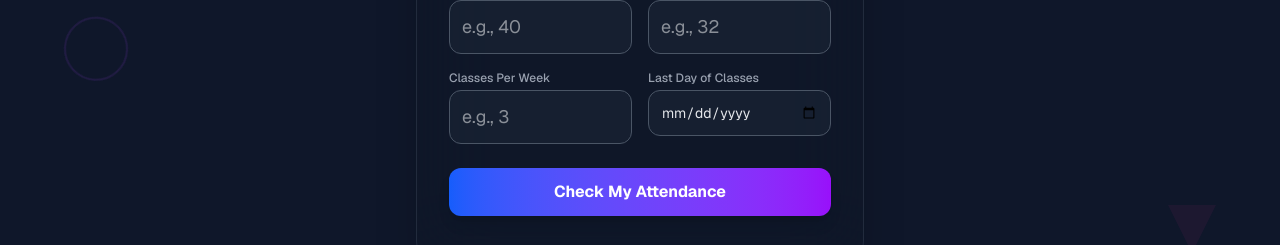
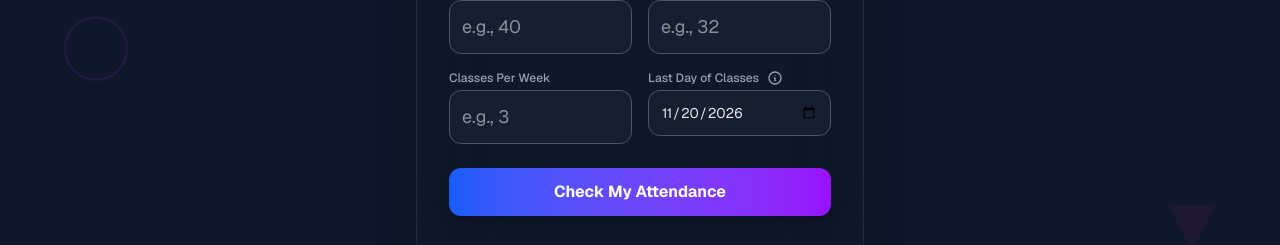
Before and after one commit to AGuySoCool-Bz/can-i-bunk, a Next.js app: page / in a window 1280 px wide. Shown: the part 315-560 px from the top of the page. Built offline with nearby package versions, Linux system fonts and the light colour scheme.

Commit message:
Added Default Date and Tooltip

```diff
--- a/app/page.tsx
+++ b/app/page.tsx
@@ -5,7 +5,7 @@ export default function AttendanceCalculator() {
   const [attended, setAttended] = useState("");
   const [totalSoFar, setTotalSoFar] = useState("");
   const [classesPerWeek, setClassesPerWeek] = useState("");
-  const [endDate, setEndDate] = useState("");
+  const [endDate, setEndDate] = useState("2026-11-20");
   const [showResult, setShowResult] = useState(false);
   const [isImageOpen, setIsImageOpen] = useState(false);
 
@@ -136,8 +136,28 @@ export default function AttendanceCalculator() {
                 placeholder="e.g., 3"
               />
             </div>
-            <div>
-              <label className="block text-xs font-medium text-gray-400 mb-1">Last Day of Classes</label>
+            <div className="relative z-20">
+          <div className="flex items-center mb-1">
+            <label className="block text-xs font-medium text-gray-400">Last Day of Classes</label>
+
+            {/* INFO ICON & TOOLTIP */}
+            <div className="group relative ml-2 flex items-center">
+              <svg className="w-4 h-4 text-gray-400 hover:text-blue-400 cursor-help transition-colors" fill="none" stroke="currentColor" viewBox="0 0 24 24">
+                <path strokeLinecap="round" strokeLinejoin="round" strokeWidth="2" d="M13 16h-1v-4h-1m1-4h.01M21 12a9 9 0 11-18 0 9 9 0 0118 0z" />
+              </svg>
+
+              {/* WHITE TOOLTIP BOX (Hidden by default, shown on hover) */}
+              <div className="absolute bottom-full left-1/2 -translate-x-1/2 mb-2 hidden group-hover:block w-48 p-2.5 bg-white text-gray-800 text-xs rounded-lg shadow-xl text-center pointer-events-none">
+                Select the final date of classes before exams begin.
+                <div className="mt-1 pt-1 border-t border-gray-200">
+                  <span className="font-bold text-blue-600">25 Batch 3rd Sem:</span> 20-11-2026
+                </div>
+                {/* Small white triangle pointing down */}
+                <div className="absolute top-full left-1/2 -translate-x-1/2 border-4 border-transparent border-t-white"></div>
+              </div>
+            </div>
+
+          </div>
           <input
             type="date"
             value={endDate}
```
Lines whose indentation alone changed are shown as unchanged.
